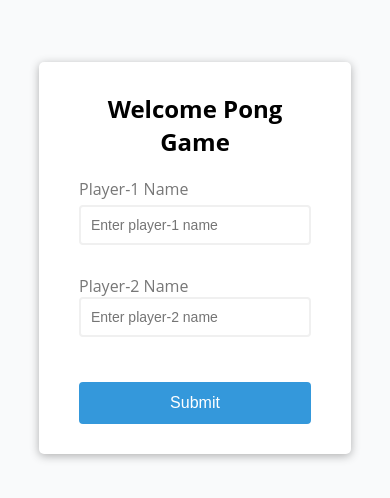
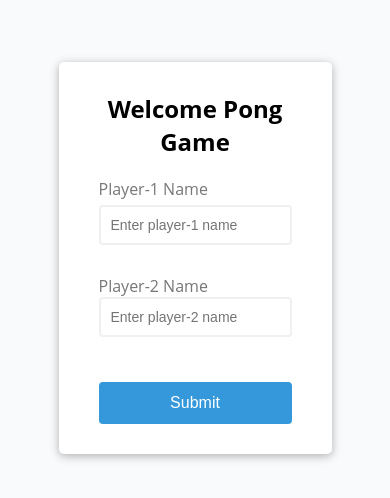
Before and after one commit to ugurpolat/Pong-Game-With-OOP, a plain HTML site: page startGame.html in a window 390 px wide. Shown: the part 164-662 px from the top of the page. Drawn offline with Linux system fonts and the light colour scheme.

Commit message:
Add responsive form for different aspects.

```diff
--- a/css/form.css
+++ b/css/form.css
@@ -91,3 +91,39 @@ h2 {
   padding: 10px;
   margin-top: 20px;
 }
+
+@media (max-width: 25600px) {
+  .container {
+    width: 20vw;
+  }
+}
+
+@media (max-width: 1440px) {
+  .container {
+    width: 30vw;
+  }
+}
+
+@media (max-width: 1024px) {
+  .container {
+    width: 70vw;
+  }
+}
+
+@media (max-width: 768px) {
+  .container {
+    width: 70vw;
+  }
+}
+
+@media (max-width: 425px) {
+  .container {
+    width: 70vw;
+  }
+}
+
+@media (max-width: 375px) {
+  .container {
+    width: 80vw;
+  }
+}
```
